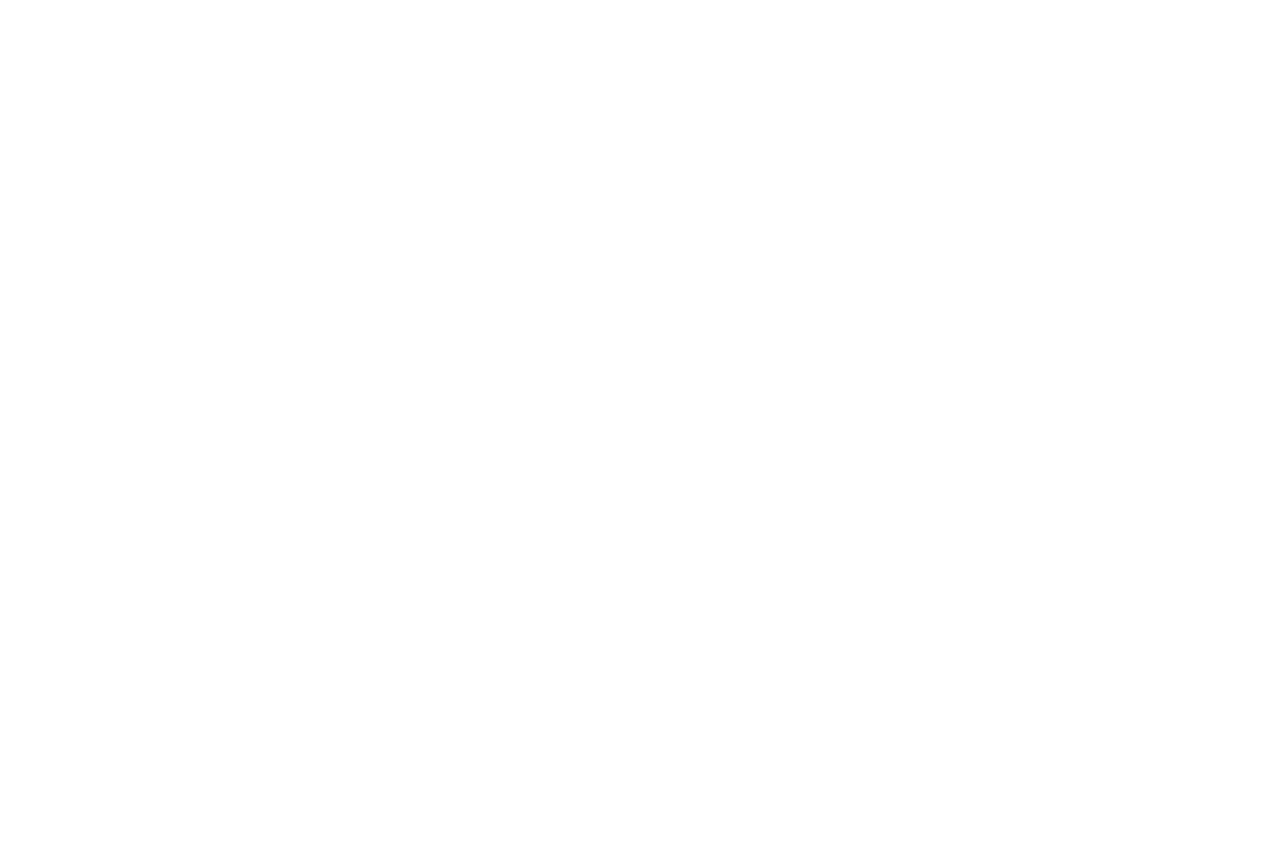
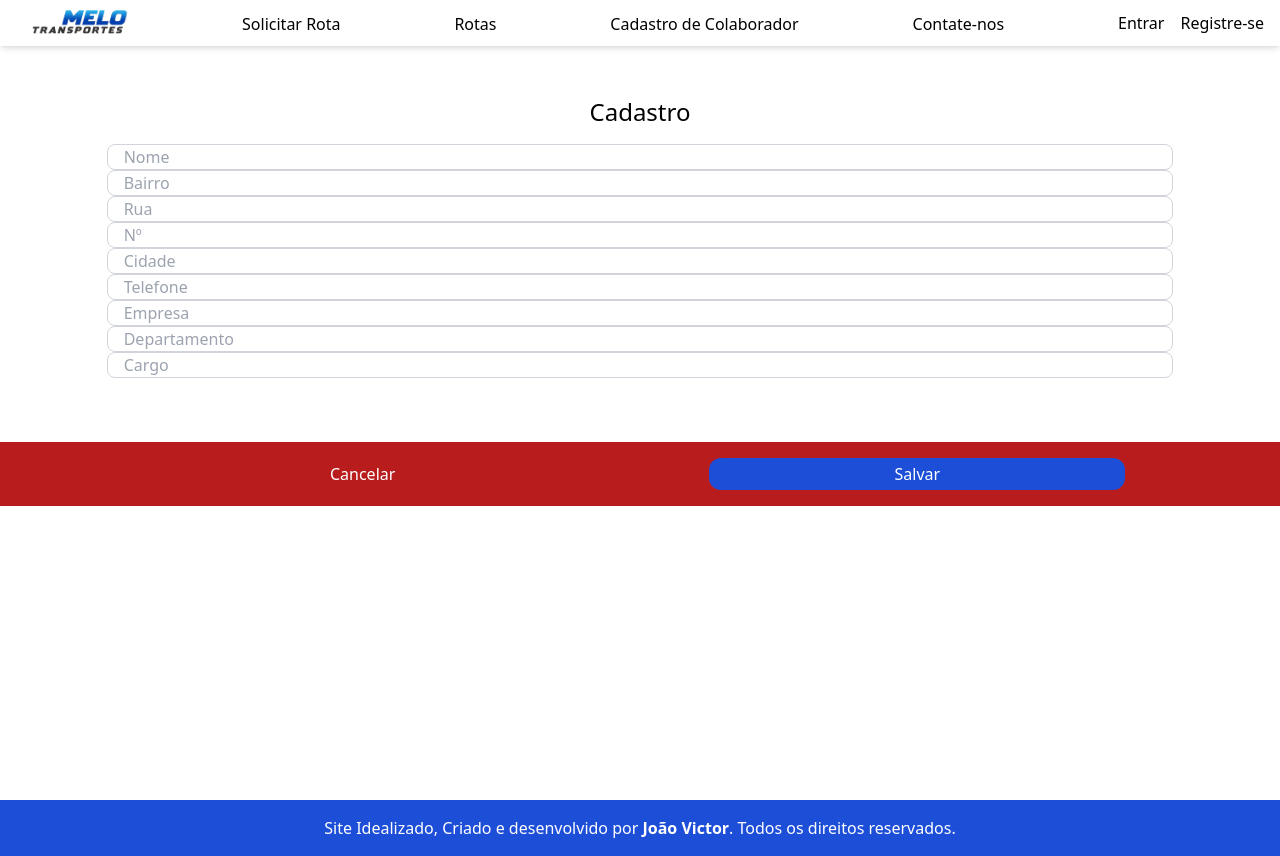
Before and after one commit to jvvictorls/Front-Melo-Transportes, a React (Vite) app: page /collaborator/register in a window 1280 px wide. Before the commit this address had no page. Before the commit the page ends 800 px from the top, so only its background shows below. Built offline with nearby package versions, Linux system fonts and the light colour scheme.

Commit message:
Feat: collaborator/register page

```diff
--- a/src/App.tsx
+++ b/src/App.tsx
@@ -7,6 +7,7 @@ import Layout from './components/Layout';
 import Dashboard from './pages/Dashboard';
 import RequestRoute from './pages/RequestRoute';
 import RoutesPage from './pages/Routes';
+import CollaboratorRegister from './pages/CollaboratorRegister';
 
 function App() {
   return (
@@ -19,6 +20,7 @@ function App() {
         <Route path="/user/:id" element={ <User /> } />
         <Route path="/request" element={ <RequestRoute /> } />
         <Route path="/user/:id/edit" element={ <EditUser /> } />
+        <Route path="/collaborator/register" element={ <CollaboratorRegister /> } />
       </Route>
     </Routes>
   );
--- a/src/components/Header.tsx
+++ b/src/components/Header.tsx
@@ -44,7 +44,7 @@ function Header() {
             Rotas
           </NavLink>
           <NavLink
-            to="registerCollaborator"
+            to="/collaborator/register"
             className="mb-2"
           >
             Cadastro de Colaborador
--- a/src/components/Sidebar.tsx
+++ b/src/components/Sidebar.tsx
@@ -39,7 +39,7 @@ export default function Sidebar({ isSidebarOpen, setSideBar }: SidebarProps) {
             Rotas
           </NavLink>
           <NavLink
-            to="registerCollaborator"
+            to="collaborator/register"
             className="py-4 text-left hover:bg-gray-700"
             onClick={ () => setSideBar(!isSidebarOpen) }
           >
--- /dev/null
+++ b/src/pages/CollaboratorRegister.tsx
@@ -0,0 +1,139 @@
+import { useState } from 'react';
+
+export default function CollaboratorRegister() {
+  const [form, setForm] = useState({
+    name: '',
+    neighborhood: '',
+    street: '',
+    number: '',
+    city: '',
+    phone: '',
+    company: '',
+    department: '',
+    position: '',
+  });
+  function handleFormChange(e: React.ChangeEvent<HTMLInputElement>) {
+    setForm({
+      ...form,
+      [e.target.name]: e.target.value,
+    });
+  }
+  function handleSubmit(e: React.MouseEvent<HTMLButtonElement>) {
+    e.preventDefault();
+    console.log(form);
+  }
+  return (
+    <div
+      className="h-screen w-full items-center flex flex-col space-y-4"
+    >
+      <form className="w-5/6 mt-24 mb-12">
+        <h1
+          className="bold text-center text-2xl"
+        >
+          Cadastro
+        </h1>
+        <div
+          className="xs:grid xs:gap-y-6 md:grid md:gap-y-8 mt-4 h-full"
+        >
+          <input
+            type="text"
+            name="name"
+            id="name"
+            value={ form.name }
+            onChange={ (e) => handleFormChange(e) }
+            className="w-full bg-white border border-gray-300 rounded-lg px-4 text-gray-700 focus:outline-none focus:ring-2 focus:ring-blue-500 "
+            placeholder="Nome"
+          />
+          <input
+            type="text"
+            name="neighborhood"
+            id="neighborhood"
+            className="w-full bg-white border border-gray-300 rounded-lg px-4 text-gray-700 focus:outline-none focus:ring-2 focus:ring-blue-500"
+            value={ form.neighborhood }
+            onChange={ (e) => handleFormChange(e) }
+            placeholder="Bairro"
+          />
+          <input
+            type="text"
+            name="street"
+            id="street"
+            value={ form.street }
+            onChange={ (e) => handleFormChange(e) }
+            className="w-full bg-white border border-gray-300 rounded-lg px-4 text-gray-700 focus:outline-none focus:ring-2 focus:ring-blue-500 "
+            placeholder="Rua"
+          />
+          <input
+            type="text"
+            name="number"
+            id="number"
+            value={ form.number }
+            onChange={ (e) => handleFormChange(e) }
+            className="w-full bg-white border border-gray-300 rounded-lg px-4 text-gray-700 focus:outline-none focus:ring-2 focus:ring-blue-500 "
+            placeholder="Nº"
+          />
+          <input
+            type="text"
+            name="city"
+            id="city"
+            value={ form.city }
+            onChange={ (e) => handleFormChange(e) }
+            className="w-full bg-white border border-gray-300 rounded-lg px-4 text-gray-700 focus:outline-none focus:ring-2 focus:ring-blue-500 "
+            placeholder="Cidade"
+          />
+          <input
+            type="number"
+            name="phone"
+            id="phone"
+            value={ form.phone }
+            onChange={ (e) => handleFormChange(e) }
+            className="w-full bg-white border border-gray-300 rounded-lg px-4 text-gray-700 focus:outline-none focus:ring-2 focus:ring-blue-500"
+            placeholder="Telefone"
+          />
+          <input
+            type="text"
+            name="company"
+            id="company"
+            value={ form.company }
+            onChange={ (e) => handleFormChange(e) }
+            className="w-full bg-white border border-gray-300 rounded-lg px-4 text-gray-700 focus:outline-none focus:ring-2 focus:ring-blue-500"
+            placeholder="Empresa"
+          />
+          <input
+            type="text"
+            name="department"
+            id="department"
+            value={ form.department }
+            onChange={ (e) => handleFormChange(e) }
+            className="w-full bg-white border border-gray-300 rounded-lg px-4 text-gray-700 focus:outline-none focus:ring-2 focus:ring-blue-500"
+            placeholder="Departamento"
+          />
+          <input
+            type="text"
+            name="position"
+            id="position"
+            value={ form.position }
+            onChange={ (e) => handleFormChange(e) }
+            className="w-full bg-white border border-gray-300 rounded-lg px-4 text-gray-700 focus:outline-none focus:ring-2 focus:ring-blue-500"
+            placeholder="Cargo"
+          />
+        </div>
+
+      </form>
+      <div
+        className="w-full flex justify-evenly p-4 md:w-5/6 mb-12 bg-red-700"
+      >
+        <button
+          className="w-1/3 bg-red-700 p-1 px-4 md:p-4 rounded-xl text-white hover:bg-red-500"
+        >
+          Cancelar
+        </button>
+        <button
+          className="w-1/3 bg-blue-700 p-1 px-4 rounded-xl text-white hover:bg-blue-500"
+          onClick={ (e) => handleSubmit(e) }
+        >
+          Salvar
+        </button>
+      </div>
+    </div>
+  );
+}
```
